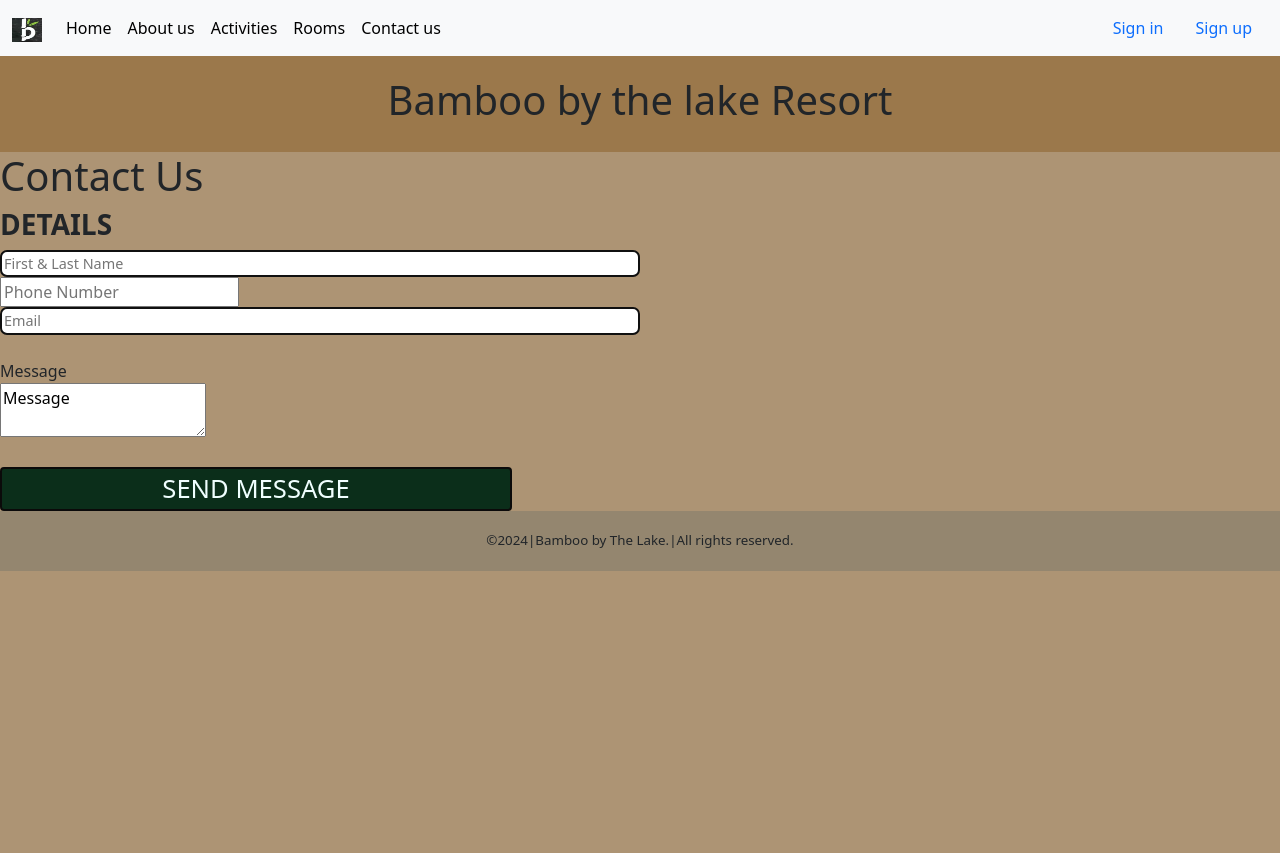
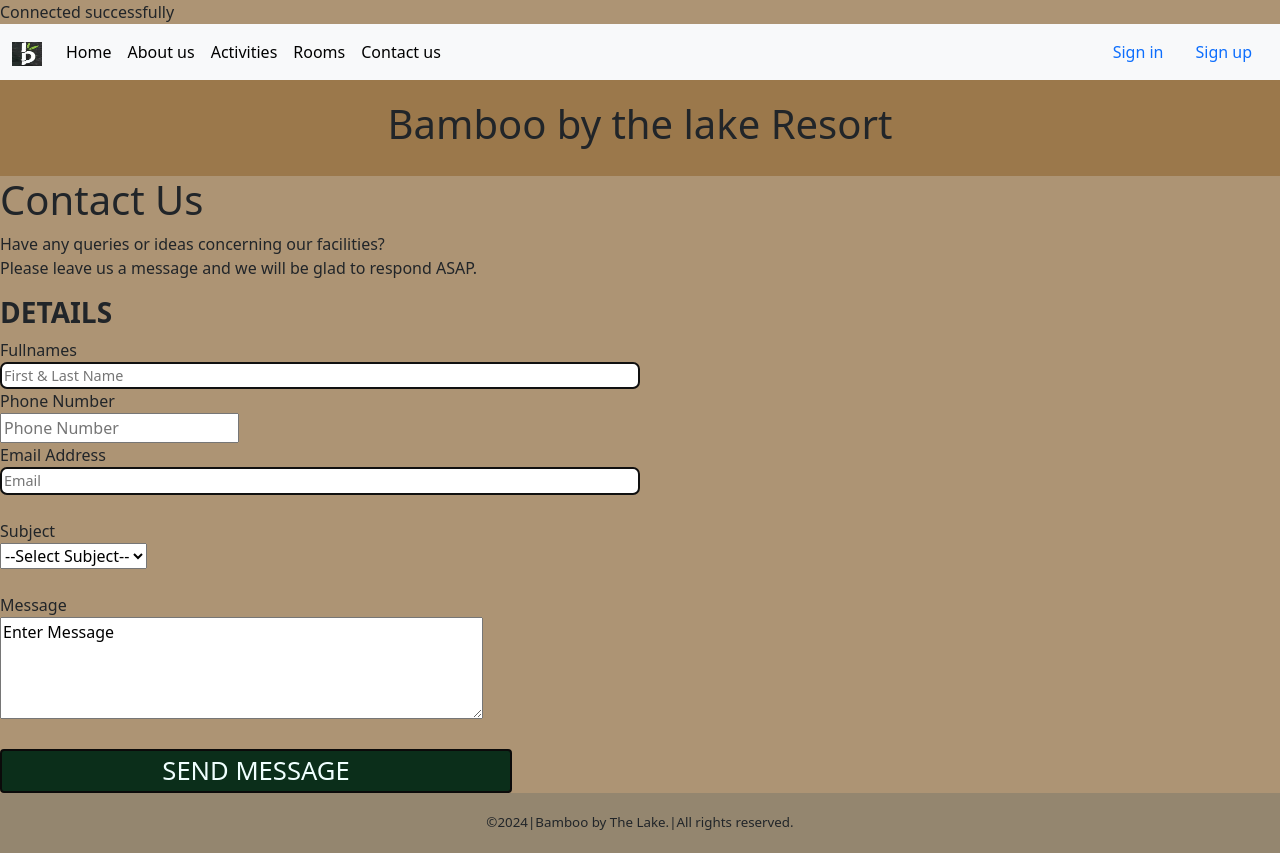
Before and after one commit to Kitaorose/CP_WAD, a PHP site: page /Contact.php in a window 1280 px wide. Before the commit the page ends 571 px from the top, so only its background shows below. Run offline with PHP 8.4, Linux system fonts and the light colour scheme.

Commit message:
Edit and connect to database

```diff
--- a/Contact.php
+++ b/Contact.php
@@ -9,20 +9,34 @@
 </head>
 <body>
     <?php
+        require_once ("includes/db_connect.php");
         include_once ("Templates/nav.php");
         ?>
     <div class="banner"> <h1>Bamboo by the lake Resort</h1></div>
    <div class="row::after">
     <h1>Contact Us</h1>
+    <p>Have any queries or ideas concerning our facilities?<br> Please leave us a message and we will be glad to respond ASAP.</p>
     <h3>Details</h3>
+<form action="<?php print htmlspecialchars($_SERVER["PHP_SELF"]);?>"method="post" class="contacts_form label">
+    <label for="f&Ln">Fullnames</label><br>
+    <input type="text" name="fullname" id="F&Ln " placeholder="First & Last Name"><br>
 
-    <input type="text" name="" id="F&Ln " placeholder="First & Last Name"><br>
-    <input type="number" name="" id="Pn" placeholder="Phone Number"><br>
-    <input type="text" name="" id="Em" placeholder="Email"><br><br>
+    <label for="Pn">Phone Number</label><br>
+    <input type="number" number_format name="phone number" id="Pn" placeholder="Phone Number"><br>
+
+    <label for="Em">Email Address</label><br>
+    <input type="text" name="email" id="Em" placeholder="Email"><br><br>
+
+    <label for="s">Subject</label><br>
+                <select name="Subject_line" id="s">
+                <option value="">--Select Subject--</option>
+                    <option value="booking inquiry">Booking inquiry</option>
+                    <option value="review">Review</option>
+                </select><br><br>
     <label for="mes">Message</label><br>
-    <textarea name="" id="M">Message</textarea><br><br>
+    <textarea name="message" rows="4" cols= "50" id="M">Enter Message</textarea><br><br>
     <input type="button" value="Send Message" ><br>
-
+    </form>
    </div>
    <div class="footer">
     &copy;2024|Bamboo by The Lake.|All rights reserved.
```
